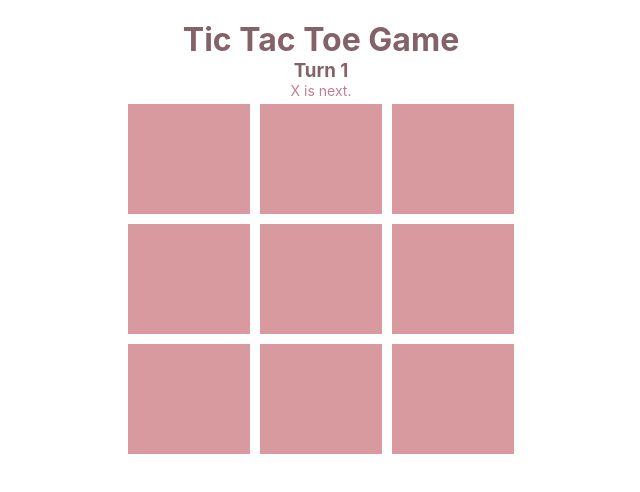
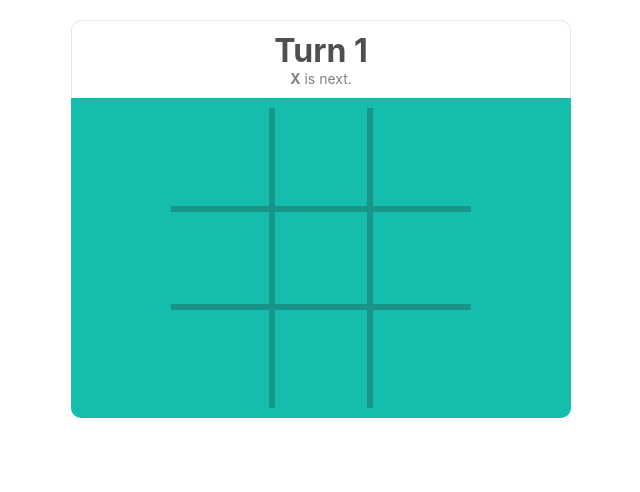
Before and after one commit to MarcoBeduschi/tic-tac-toe-react, a React (Create React App) app: page / in a window 1280 px wide. Shown: the top 492 px of the page, without its empty margins (319-959 px from the left). Built offline with nearby package versions, Linux system fonts and the light colour scheme.

Commit message:
CSS overhawl of board & game header

```diff
--- a/src/App.css
+++ b/src/App.css
@@ -5,15 +5,15 @@
 }
 
 .app-container {
-  width: 900px;
+  width: 500px;
   margin: 0 auto;
 }
 
 h1, h2, h3 {
-    color: #846267;
+    color: #4f4f4f;
 }
 
 p {
   font-size: 14px;
-  color: #C37D92;
+  color: #808080;
 }
--- a/src/Board.css
+++ b/src/Board.css
@@ -1,19 +1,37 @@
-.board {
-    width: 400px;
-    margin: auto;
-    text-align: center;
+.board-container {
+  display: flex;
+  justify-content: center;
+  background-color: #14bdac;
+  border-radius: 0 0 10px 10px;
+  padding: 10px 0;
 }
 
-.board-status {
+table {
+  width: 300px;
+  height: 300px;
+  border-collapse: collapse;
 }
 
-.board-status-content {
-  line-height: 50px;
+td {
+  width: 33.333%;
+  border: 6px solid;
+  border-color: #199488;
 }
 
-.board-row {
-    height: 120px;
-    display: flex;
-    align-items: center;
-    justify-content: center;
+td:first-of-type {
+  border-left-color: transparent;
+  border-top-color: transparent;
 }
+
+td:nth-of-type(2) {
+  border-top-color: transparent;
+}
+
+td:nth-of-type(3) {
+  border-right-color: transparent;
+  border-top-color: transparent;
+}
+
+tr:nth-of-type(3) td {
+  border-bottom-color: transparent;
+}
--- a/src/Board.js
+++ b/src/Board.js
@@ -13,22 +13,24 @@ class Board extends React.Component {
 
     render() {
       return(
-        <div className="board">
-          <div className="board-row">
-            {this.renderSquare(0)}
-            {this.renderSquare(1)}
-            {this.renderSquare(2)}
-          </div>
-          <div className="board-row">
-            {this.renderSquare(3)}
-            {this.renderSquare(4)}
-            {this.renderSquare(5)}
-          </div>
-          <div className="board-row">
-            {this.renderSquare(6)}
-            {this.renderSquare(7)}
-            {this.renderSquare(8)}
-          </div>
+        <div className="board-container">
+          <table>
+            <tr>
+              <td>{this.renderSquare(0)}</td>
+              <td>{this.renderSquare(1)}</td>
+              <td>{this.renderSquare(2)}</td>
+            </tr>
+            <tr>
+              <td>{this.renderSquare(3)}</td>
+              <td>{this.renderSquare(4)}</td>
+              <td>{this.renderSquare(5)}</td>
+            </tr>
+            <tr>
+              <td>{this.renderSquare(6)}</td>
+              <td>{this.renderSquare(7)}</td>
+              <td>{this.renderSquare(8)}</td>
+            </tr>
+          </table>
         </div>
       )
     }
@@ -44,14 +46,14 @@ class Board extends React.Component {
         return;
       }
 
-      this.setState(function(prevState) {
-        let newBoard = [...prevState.squares];
-        newBoard[i] = this.props.xIsNext ? 'X' : 'O';
+      this.setState((prevState) => {
+        let newSquares = [...prevState.squares];
+        newSquares[i] = this.props.xIsNext ? 'X' : 'O';
 
         return {
-          squares: newBoard,
+          squares: newSquares,
         };
-      }, this.props.nextTurn()
+      }, () => this.props.nextTurn(this.state.squares)
     );
     }
 }
--- a/src/Game.css
+++ b/src/Game.css
@@ -1,4 +1,9 @@
 .game-header {
     margin-top: 20px;
     text-align: center;
+    padding: 10px 0;
+    border: 1px solid #222;
+    border-color: #e6e6e6;
+    border-bottom-color: transparent;
+    border-radius: 10px 10px 0 0;
 }
--- a/src/Game.js
+++ b/src/Game.js
@@ -14,19 +14,11 @@ class Game extends React.Component {
   }
 
   render() {
-    let status;
-    if (this.state.winner) {
-      status = 'Winner: ' + this.state.winner;
-    } else {
-      status = (this.state.xIsNext ? 'X' : 'O') + ' is next.'
-    }
-
     return (
       <div className="game">
         <div className="game-header">
-          <h1>Tic Tac Toe Game</h1>
-          <h3>Turn {this.state.turn}</h3>
-          <p>{status}</p>
+          <h1>Turn {this.state.turn}</h1>
+          <p><b>{this.state.xIsNext ? 'X' : 'O'}</b> is next.</p>
         </div>
         <Board xIsNext={this.state.xIsNext} nextTurn={this.nextTurn}/>
       </div>
@@ -37,12 +29,12 @@ class Game extends React.Component {
     // const winner = calculateWinner(squares);
     // const gameOver = winner ? true : false;
 
-    this.setState((state) => {
-      return {
-        turn: state.turn + 1,
-        xIsNext: !state.xIsNext,
-      };
-    });
+    // this.setState((state) => {
+    //   return {
+    //     turn: state.turn + 1,
+    //     xIsNext: !state.xIsNext,
+    //   };
+    // });
   }
 }
 
--- a/src/Square.css
+++ b/src/Square.css
@@ -1,27 +1,20 @@
-.square-wrapper {
+.square {
     height: 100%;
-    padding: 5px;
-    flex-basis: 33%;
-}
-
-.square {
+    width: 100%;
     position: relative;
-    height: 100%;
-    background-color: #D89A9E;
 }
 
 .square:hover {
-    background-color: #E0C1B3;
+    background-color: rgba(0, 0, 0, .1);
 }
 
 .square:active {
-    background-color: #C37D92;
 }
 
 .square-content {
+    position: absolute;
     font-size: 46px;
     color: #846267;
-    position: absolute;
     top: 50%;
     left: 50%;
     height: 30%;
--- a/src/Square.js
+++ b/src/Square.js
@@ -1,13 +1,21 @@
 import React from 'react';
+import { FontAwesomeIcon } from '@fortawesome/react-fontawesome'
+import { faTimes, faCircle } from '@fortawesome/free-solid-svg-icons'
 
 function Square(props) {
-    return(
-        <div className="square-wrapper">
-            <div className="square" onClick={props.onClick}>
-                <span className="square-content">{props.value}</span>
-            </div>
-        </div>
-    )
+  let icon
+
+  if (props.value == 'X') {
+    icon = <FontAwesomeIcon icon={faTimes} />;
+  } else if (props.value == 'O') {
+    icon = <FontAwesomeIcon icon={faCircle} />;
+  }
+
+  return(
+    <div className="square" onClick={props.onClick}>
+      <span className="square-content">{icon}</span>
+    </div>
+  )
 }
 
 export default Square;
```
